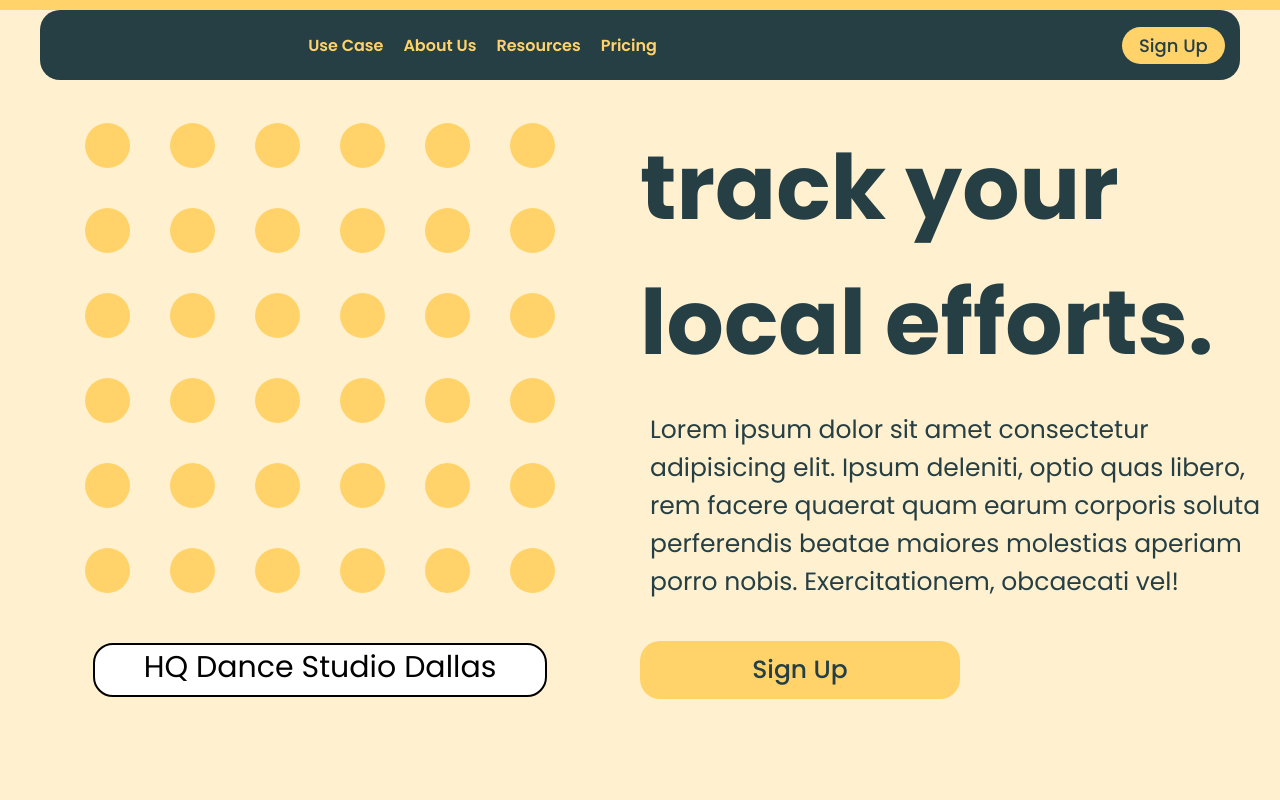
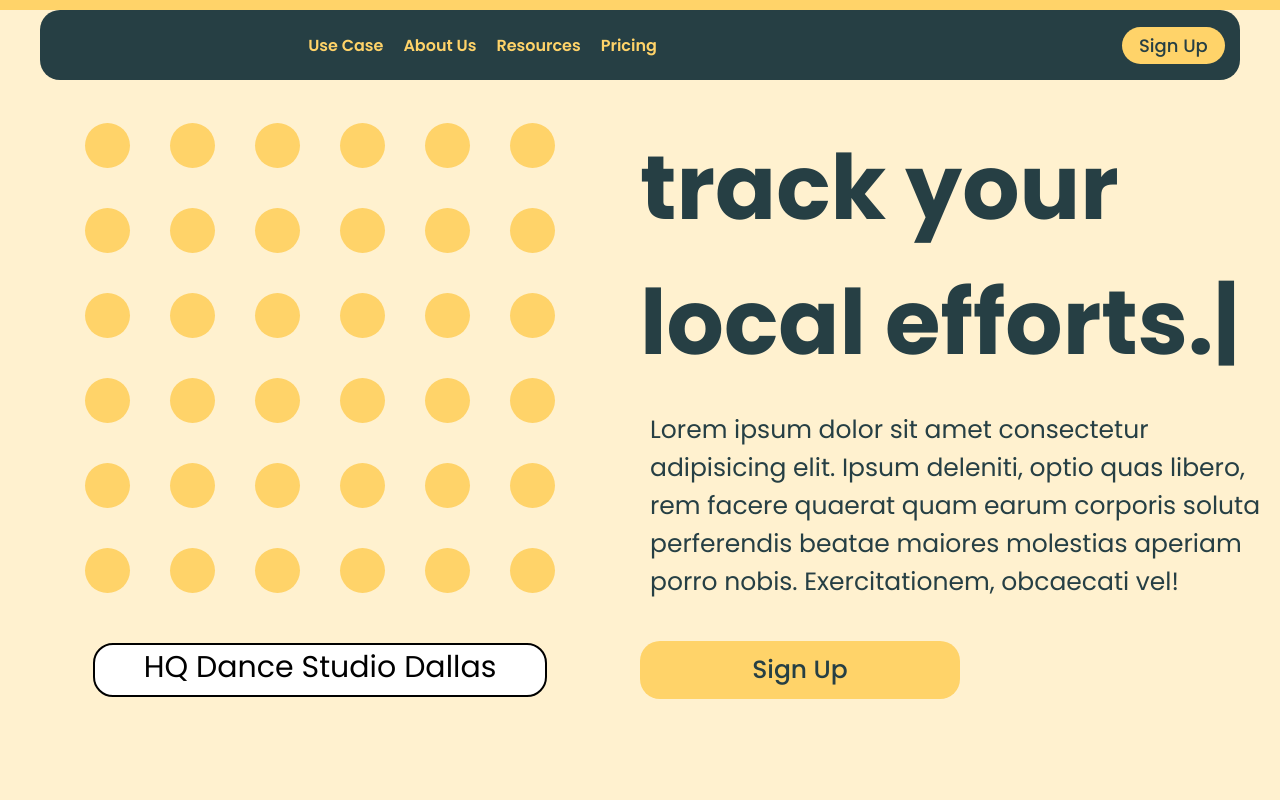
Before and after one commit to SuhaibGit/Seo_Tool, a React (Vite) app: page / in a window 1280 px wide. Shown: the top 800 px of the page. Built offline with nearby package versions, Linux system fonts and the light colour scheme.

Commit message:
Style updated

```diff
--- a/src/styling/style.css
+++ b/src/styling/style.css
@@ -3,6 +3,7 @@ html, body {
     padding: 0;
     width: 100%;
     height: 100%;
+    overflow-x: hidden;
   }
 
   .hm {
@@ -304,7 +305,7 @@ html, body {
 @keyframes appear3{
   from {
     opacity:0;
-    transform: translateX(50px);
+    transform: translateX(200px);
   }
   to{
     opacity:1;
```
